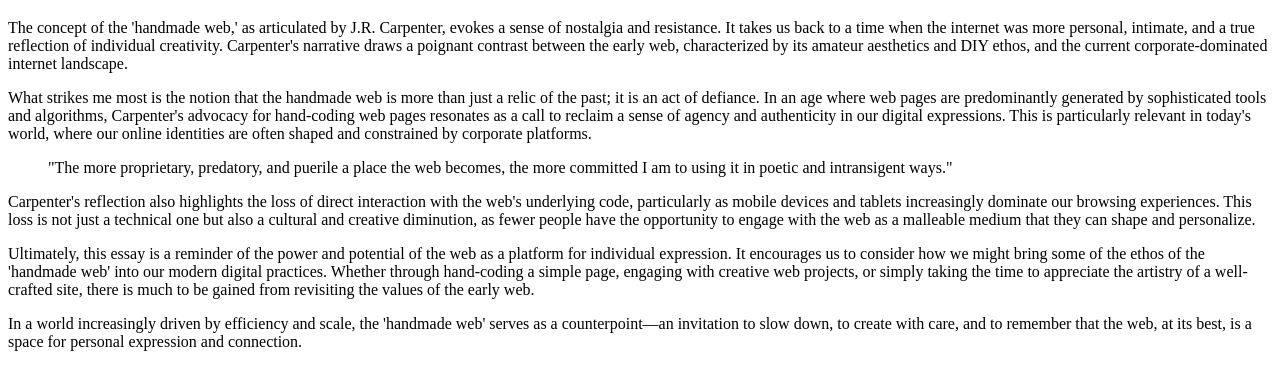
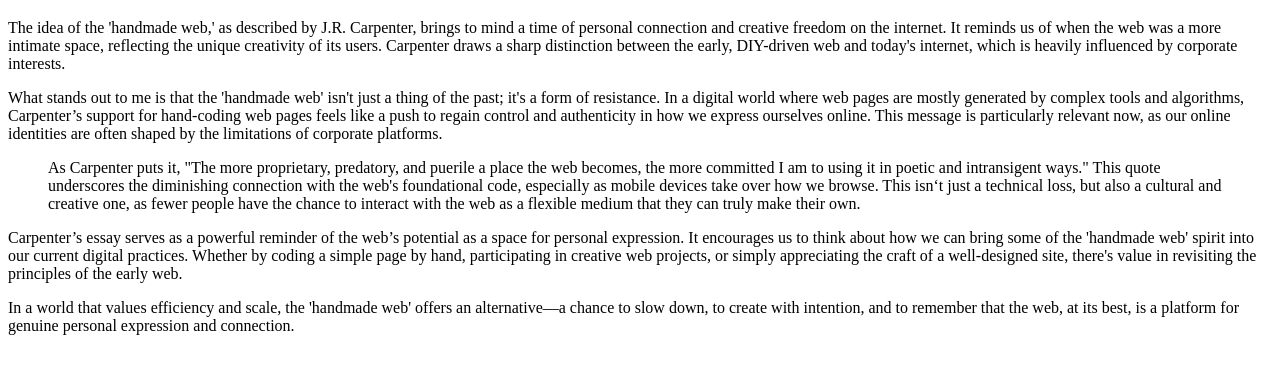
Before and after one commit to XuhongLiu90/Home-page, a plain HTML site: page index.html in a window 1280 px wide. Shown: the part 61-450 px from the top of the page. Drawn offline with Linux system fonts and the light colour scheme.

Commit message:
Update index.html

```diff
--- a/index.html
+++ b/index.html
@@ -11,28 +11,26 @@
     <h1>Reflection on 'Handmade Web' by J.R. Carpenter</h1>
 
     <p>
-        The concept of the 'handmade web,' as articulated by J.R. Carpenter, evokes a sense of nostalgia and resistance. It takes us back to a time when the internet was more personal, intimate, and a true reflection of individual creativity. Carpenter's narrative draws a poignant contrast between the early web, characterized by its amateur aesthetics and DIY ethos, and the current corporate-dominated internet landscape.
+        The idea of the 'handmade web,' as described by J.R. Carpenter, brings to mind a time of personal connection and creative freedom on the internet. It reminds us of when the web was a more intimate space, reflecting the unique creativity of its users. Carpenter draws a sharp distinction between the early, DIY-driven web and today's internet, which is heavily influenced by corporate interests.
     </p>
 
     <p>
-        What strikes me most is the notion that the handmade web is more than just a relic of the past; it is an act of defiance. In an age where web pages are predominantly generated by sophisticated tools and algorithms, Carpenter's advocacy for hand-coding web pages resonates as a call to reclaim a sense of agency and authenticity in our digital expressions. This is particularly relevant in today's world, where our online identities are often shaped and constrained by corporate platforms.
+        What stands out to me is that the 'handmade web' isn't just a thing of the past; it's a form of resistance. In a digital world where web pages are mostly generated by complex tools and algorithms, Carpenter’s support for hand-coding web pages feels like a push to regain control and authenticity in how we express ourselves online. This message is particularly relevant now, as our online identities are often shaped by the limitations of corporate platforms.
     </p>
 
     <blockquote>
-        "The more proprietary, predatory, and puerile a place the web becomes, the more committed I am to using it in poetic and intransigent ways."
+        As Carpenter puts it, "The more proprietary, predatory, and puerile a place the web becomes, the more committed I am to using it in poetic and intransigent ways." This quote underscores the diminishing connection with the web's foundational code, especially as mobile devices take over how we browse. This isn‘t just a technical loss, but also a cultural and creative one, as fewer people have the chance to interact with the web as a flexible medium that they can truly make their own.
     </blockquote>
 
     <p>
-        Carpenter's reflection also highlights the loss of direct interaction with the web's underlying code, particularly as mobile devices and tablets increasingly dominate our browsing experiences. This loss is not just a technical one but also a cultural and creative diminution, as fewer people have the opportunity to engage with the web as a malleable medium that they can shape and personalize.
+        Carpenter’s essay serves as a powerful reminder of the web’s potential as a space for personal expression. It encourages us to think about how we can bring some of the 'handmade web' spirit into our current digital practices. Whether by coding a simple page by hand, participating in creative web projects, or simply appreciating the craft of a well-designed site, there's value in revisiting the principles of the early web.
     </p>
 
     <p>
-        Ultimately, this essay is a reminder of the power and potential of the web as a platform for individual expression. It encourages us to consider how we might bring some of the ethos of the 'handmade web' into our modern digital practices. Whether through hand-coding a simple page, engaging with creative web projects, or simply taking the time to appreciate the artistry of a well-crafted site, there is much to be gained from revisiting the values of the early web.
+        In a world that values efficiency and scale, the 'handmade web' offers an alternative—a chance to slow down, to create with intention, and to remember that the web, at its best, is a platform for genuine personal expression and connection.
     </p>
 
-    <p>
-        In a world increasingly driven by efficiency and scale, the 'handmade web' serves as a counterpoint—an invitation to slow down, to create with care, and to remember that the web, at its best, is a space for personal expression and connection.
-    </p>
+
 
 </body>
 </html>
```
